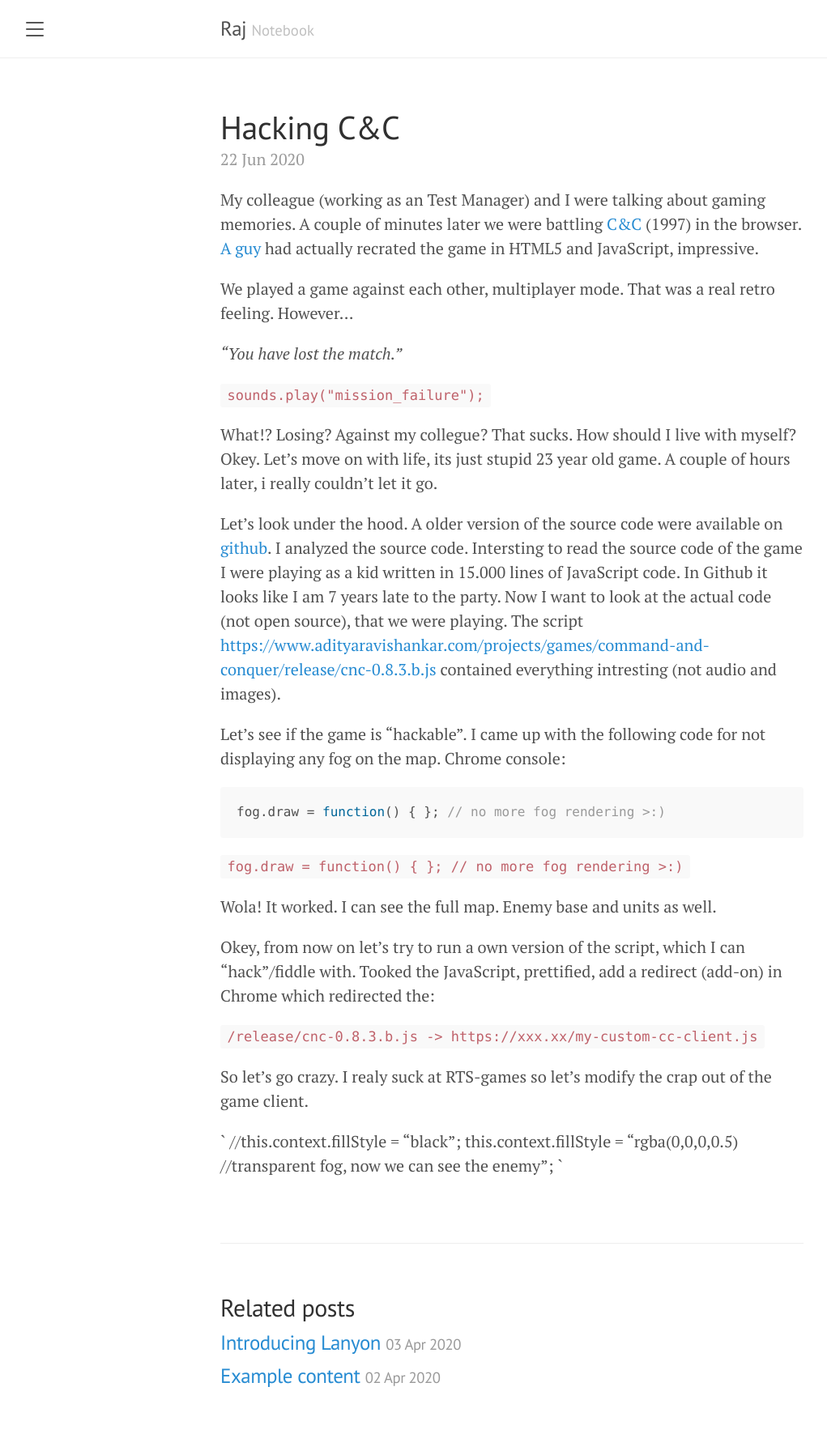
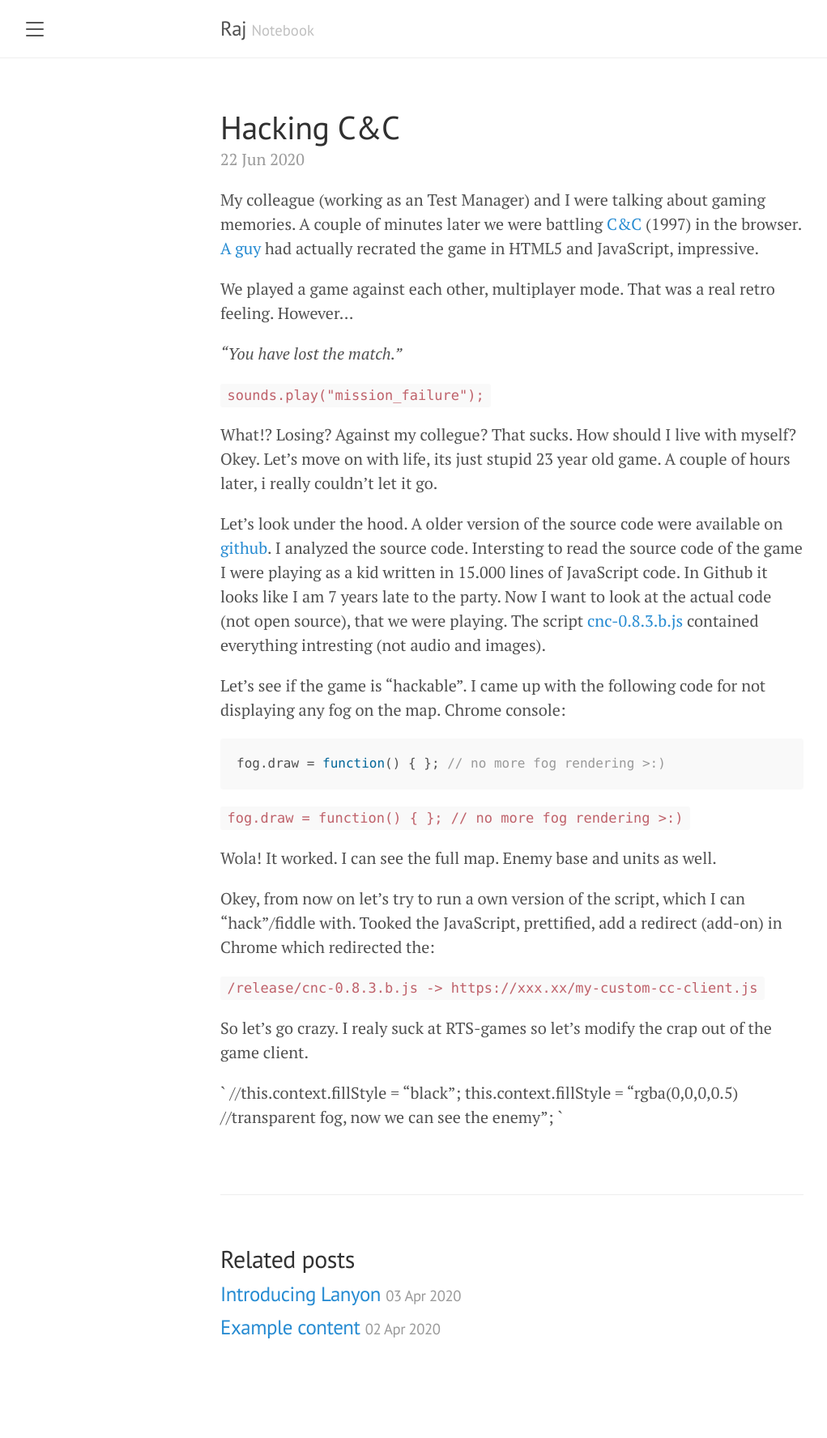
Before and after one commit to zytric/raj, a Jekyll site: the page built from _posts/2020-06-22-hacking-cc.md, in a window 1280 px wide. Shown: the whole page at 81% size, without its empty margins (8-1029 px from the left). Built offline with Jekyll 4.4.1, drawn with Linux system fonts in a browser that asks for light colours; after the commit the page ends 1716 px from its top, so only the background shows below that; part of the change alters nothing that is shown.

Commit message:
Update 2020-06-22-hacking-cc.md

```diff
--- a/_posts/2020-06-22-hacking-cc.md
+++ b/_posts/2020-06-22-hacking-cc.md
@@ -15,7 +15,7 @@ We played a game against each other, multiplayer mode. That was a real retro fee
 
 What!? Losing? Against my collegue? That sucks. How should I live with myself? Okey. Let's move on with life, its just stupid 23 year old  game. A couple of hours later, i really couldn't let it go.
 
-Let's look under the hood. A older version of the source code were available on [github](https://github.com/adityaravishankar/command-and-conquer). I analyzed the source code. Intersting to read the source code of the game I were playing as a kid written in 15.000 lines of JavaScript code. In Github it looks like I am 7 years late to the party. Now I want to look at the actual code (not open source), that we were playing. The script [https://www.adityaravishankar.com/projects/games/command-and-conquer/release/cnc-0.8.3.b.js](cnc-0.8.3.b.js) contained everything intresting (not audio and images).
+Let's look under the hood. A older version of the source code were available on [github](https://github.com/adityaravishankar/command-and-conquer). I analyzed the source code. Intersting to read the source code of the game I were playing as a kid written in 15.000 lines of JavaScript code. In Github it looks like I am 7 years late to the party. Now I want to look at the actual code (not open source), that we were playing. The script [cnc-0.8.3.b.js](https://www.adityaravishankar.com/projects/games/command-and-conquer/release/cnc-0.8.3.b.js) contained everything intresting (not audio and images).
 
 Let's see if the game is "hackable". I came up with the following code for not displaying any fog on the map. Chrome console:
 
```
